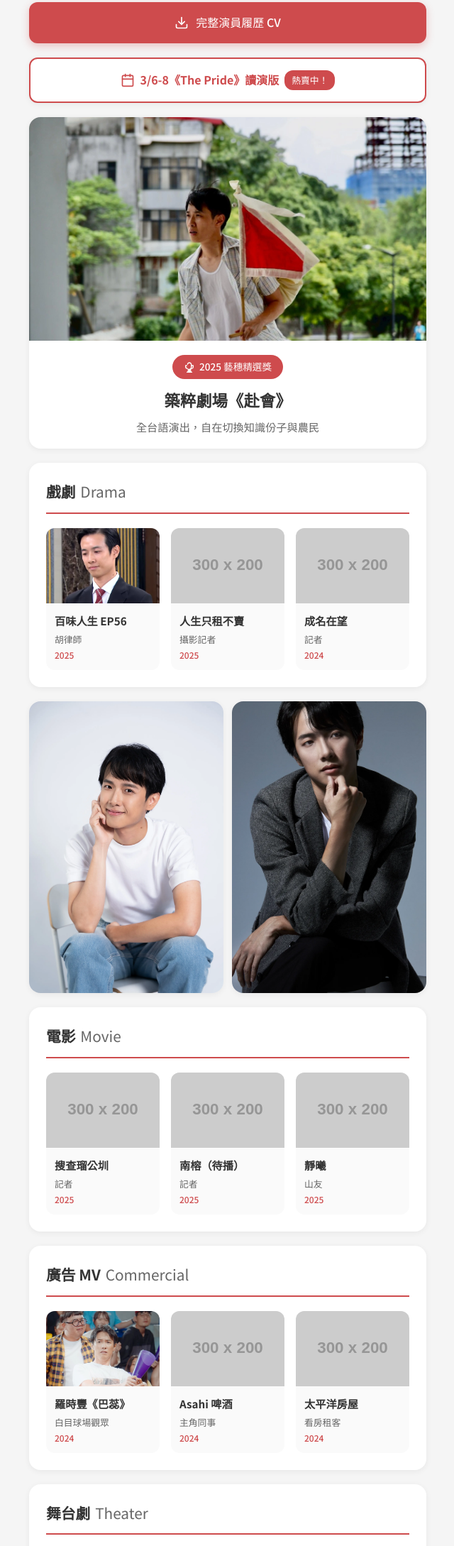
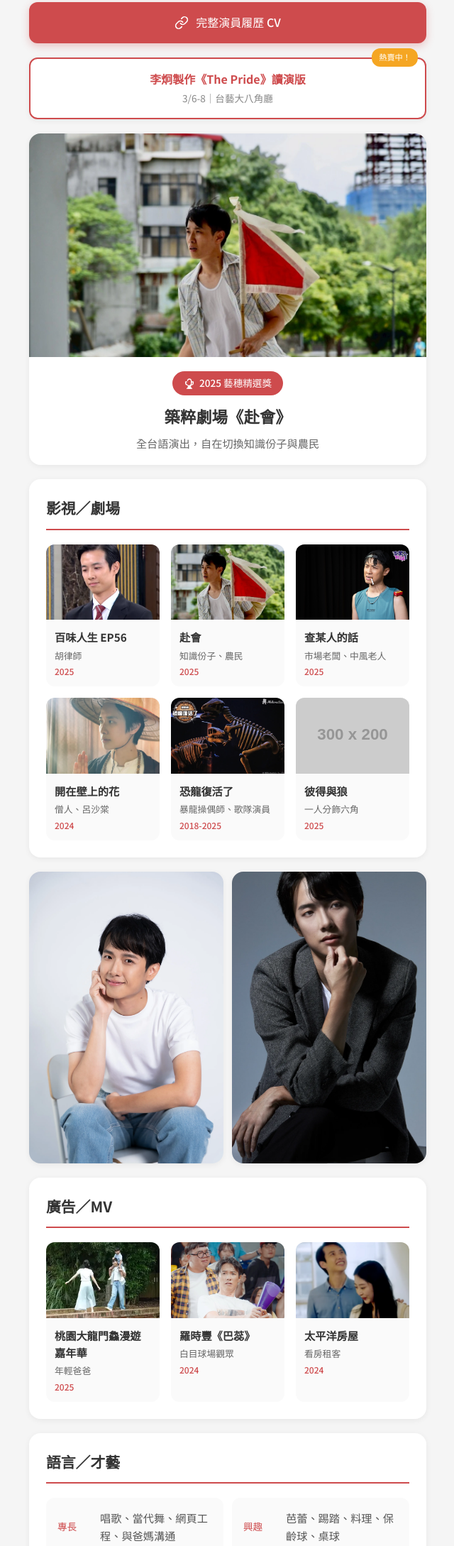
Before and after one commit to wesley100002001/wesley100002001.github.io, a website: page wesley.cwlin/index.html in a window 1280 px wide. Shown: the part 470-2648 px from the top of the page at 71% size, without its empty margins (319-959 px from the left). Drawn offline with Linux system fonts and the light colour scheme; placeholder pictures from the web are drawn by us.

Commit message:
Update portfolio with restructured sections and improved upcoming show
- Restructure sections: combine drama/movie/theater into 影視／劇場
- Update upcoming show button with two-line layout (title + date/location)
- Change upcoming badge color to gold (#f5a623)
- Add favicon and new commercial/theater images
- Update dev server port to 41789

Co-Authored-By: Claude Opus 4.5 <noreply@anthropic.com>

```diff
--- a/package.json
+++ b/package.json
@@ -3,6 +3,6 @@
   "version": "1.0.0",
   "description": "Wesley Lin's Actor Portfolio",
   "scripts": {
-    "dev": "python3 -m http.server 8080"
+    "dev": "python3 -m http.server 41789"
   }
 }
--- a/wesley.cwlin/config/experience.js
+++ b/wesley.cwlin/config/experience.js
@@ -7,7 +7,7 @@ const experiences = {
     link: ""
   },
 
-  drama: [
+  filmTheater: [
     {
       title: "百味人生 EP56",
       year: 2025,
@@ -15,71 +15,6 @@ const experiences = {
       thumbnail: "assets/images/drama/2025百味人生胡律師.webp",
       link: "https://youtu.be/U0tfidqYRTg?si=bB7dHIOsgOFvvB8O&t=3150"
     },
-    {
-      title: "人生只租不賣",
-      year: 2025,
-      role: "攝影記者",
-      thumbnail: "",
-      link: ""
-    },
-    {
-      title: "成名在望",
-      year: 2024,
-      role: "記者",
-      thumbnail: "",
-      link: ""
-    }
-  ],
-
-  movie: [
-    {
-      title: "搜查瑠公圳",
-      year: 2025,
-      role: "記者",
-      thumbnail: "",
-      link: ""
-    },
-    {
-      title: "南榕（待播）",
-      year: 2025,
-      role: "記者",
-      thumbnail: "",
-      link: ""
-    },
-    {
-      title: "靜曦",
-      year: 2025,
-      role: "山友",
-      thumbnail: "",
-      link: ""
-    }
-  ],
-
-  commercial: [
-    {
-      title: "羅時豐《巴蕊》",
-      year: 2024,
-      role: "白目球場觀眾",
-      thumbnail: "assets/images/music-video/ba-re1.jpg",
-      link: "https://www.instagram.com/reel/C-pko6Svb2Q"
-    },
-    {
-      title: "Asahi 啤酒",
-      year: 2024,
-      role: "主角同事",
-      thumbnail: "",
-      link: ""
-    },
-    {
-      title: "太平洋房屋",
-      year: 2024,
-      role: "看房租客",
-      thumbnail: "",
-      link: ""
-    }
-  ],
-
-  theater: [
     {
       title: "赴會",
       year: 2025,
@@ -104,9 +39,40 @@ const experiences = {
     {
       title: "恐龍復活了",
       year: "2018-2025",
-      role: "操偶師、演員",
+      role: "暴龍操偶師、歌隊演員",
+      thumbnail: "assets/images/theater/恐龍復活了.webp",
+      link: ""
+    },
+    {
+      title: "彼得與狼",
+      year: "2025",
+      role: "一人分飾六角",
       thumbnail: "",
       link: ""
+    }
+  ],
+
+  commercial: [
+    {
+      title: "桃園大龍門鱻漫遊嘉年華",
+      year: 2025,
+      role: "年輕爸爸",
+      thumbnail: "assets/images/commercials/2025桃園大龍門.webp",
+      link: "https://www.facebook.com/reel/816990364191973"
+    },
+    {
+      title: "羅時豐《巴蕊》",
+      year: 2024,
+      role: "白目球場觀眾",
+      thumbnail: "assets/images/music-video/ba-re1.jpg",
+      link: "https://www.instagram.com/reel/C-pko6Svb2Q"
+    },
+    {
+      title: "太平洋房屋",
+      year: 2024,
+      role: "看房租客",
+      thumbnail: "assets/images/commercials/2024太平洋房屋.webp",
+      link: "https://www.youtube.com/watch?v=bYA5NF7yOhM&t=116s"
     }
   ]
 };
--- /dev/null
+++ b/wesley.cwlin/config/upcomingShows.js
@@ -0,0 +1,8 @@
+const upcomingShow = {
+  title: "李炯製作《The Pride》讀演版",
+  date: "3/6-8",
+  location: "台藝大八角廳",
+  link: "https://www.opentix.life/event/2008079369157742593"
+};
+
+export default upcomingShow;
--- a/wesley.cwlin/index.html
+++ b/wesley.cwlin/index.html
@@ -5,6 +5,7 @@
     <meta charset="UTF-8">
     <meta name="viewport" content="width=device-width, initial-scale=1.0">
     <title>林家偉 Wesley Lin | 演員作品集</title>
+    <link rel="icon" type="image/svg+xml" href="assets/favicon.svg">
     <link rel="stylesheet" href="style.css">
     <link rel="preconnect" href="https://fonts.googleapis.com">
     <link rel="preconnect" href="https://fonts.gstatic.com" crossorigin>
@@ -40,33 +41,22 @@
         <a href="https://drive.google.com/file/d/1lFgPL-tpofC0eMXst_N3XPUMihWZJh5Z/view" target="_blank" class="cv-btn">
             <svg xmlns="http://www.w3.org/2000/svg" width="20" height="20" viewBox="0 0 24 24" fill="none"
                 stroke="currentColor" stroke-width="2" stroke-linecap="round" stroke-linejoin="round">
-                <path d="M21 15v4a2 2 0 0 1-2 2H5a2 2 0 0 1-2-2v-4"></path>
-                <polyline points="7 10 12 15 17 10"></polyline>
-                <line x1="12" y1="15" x2="12" y2="3"></line>
+                <path d="M10 13a5 5 0 0 0 7.54.54l3-3a5 5 0 0 0-7.07-7.07l-1.72 1.71"></path>
+                <path d="M14 11a5 5 0 0 0-7.54-.54l-3 3a5 5 0 0 0 7.07 7.07l1.71-1.71"></path>
             </svg>
             完整演員履歷 CV
         </a>
 
         <!-- Upcoming Show Button -->
-        <a href="https://www.opentix.life/event/2008079369157742593" target="_blank" class="upcoming-btn">
-            <svg xmlns="http://www.w3.org/2000/svg" width="20" height="20" viewBox="0 0 24 24" fill="none"
-                stroke="currentColor" stroke-width="2" stroke-linecap="round" stroke-linejoin="round">
-                <path d="M19 4H5a2 2 0 0 0-2 2v14a2 2 0 0 0 2 2h14a2 2 0 0 0 2-2V6a2 2 0 0 0-2-2z"></path>
-                <path d="M16 2v4"></path>
-                <path d="M8 2v4"></path>
-                <path d="M3 10h18"></path>
-            </svg>
-            <span class="upcoming-title">3/6-8《The Pride》讀演版</span>
-            <span class="upcoming-badge">熱賣中！</span>
-        </a>
+        <div id="upcoming-show"></div>
 
         <!-- Award Highlight -->
         <section class="award-section" id="award-section"></section>
 
-        <!-- 戲劇 Drama -->
+        <!-- 影視／劇場 -->
         <section class="section">
-            <h2 class="section-title">戲劇 <span class="section-subtitle">Drama</span></h2>
-            <div class="card-grid" id="drama-grid"></div>
+            <h2 class="section-title">影視／劇場</h2>
+            <div class="card-grid" id="film-theater-grid"></div>
         </section>
 
         <!-- Photo Highlight -->
@@ -81,27 +71,15 @@
             </div>
         </section>
 
-        <!-- 電影 Movie -->
+        <!-- 廣告／MV -->
         <section class="section">
-            <h2 class="section-title">電影 <span class="section-subtitle">Movie</span></h2>
-            <div class="card-grid" id="movie-grid"></div>
-        </section>
-
-        <!-- 廣告 MV Commercial -->
-        <section class="section">
-            <h2 class="section-title">廣告 MV <span class="section-subtitle">Commercial</span></h2>
+            <h2 class="section-title">廣告／MV</h2>
             <div class="card-grid" id="commercial-grid"></div>
         </section>
 
-        <!-- 舞台劇 Theater -->
+        <!-- 語言／才藝 -->
         <section class="section">
-            <h2 class="section-title">舞台劇 <span class="section-subtitle">Theater</span></h2>
-            <div class="card-grid" id="theater-grid"></div>
-        </section>
-
-        <!-- 其它才藝 Skills -->
-        <section class="section">
-            <h2 class="section-title">其它才藝 <span class="section-subtitle">Skills</span></h2>
+            <h2 class="section-title">語言／才藝</h2>
             <div class="skills-grid">
                 <div class="skill-item">
                     <span class="skill-label">專長</span>
@@ -139,6 +117,24 @@
 
     <script type="module">
         import experiences from './config/experience.js';
+        import upcomingShow from './config/upcomingShows.js';
+
+        function renderUpcomingShow(show) {
+            const container = document.getElementById('upcoming-show');
+            if (!show || !show.link) {
+                container.style.display = 'none';
+                return;
+            }
+            container.innerHTML = `
+                <a href="${show.link}" target="_blank" class="upcoming-btn">
+                    <div class="upcoming-text">
+                        <span class="upcoming-title">${show.title}</span>
+                        <span class="upcoming-subtitle">${show.date}｜${show.location}</span>
+                    </div>
+                    <span class="upcoming-badge">熱賣中！</span>
+                </a>
+            `;
+        }
 
         function createCard(item) {
             const card = document.createElement('a');
@@ -192,11 +188,10 @@
             `;
         }
 
+        renderUpcomingShow(upcomingShow);
         renderAward(experiences.award);
-        renderSection('drama-grid', experiences.drama);
-        renderSection('movie-grid', experiences.movie);
+        renderSection('film-theater-grid', experiences.filmTheater);
         renderSection('commercial-grid', experiences.commercial);
-        renderSection('theater-grid', experiences.theater);
     </script>
 </body>
 
--- a/wesley.cwlin/style.css
+++ b/wesley.cwlin/style.css
@@ -113,6 +113,7 @@ body {
 
 /* Upcoming Show Button */
 .upcoming-btn {
+    position: relative;
     display: flex;
     align-items: center;
     justify-content: center;
@@ -136,16 +137,32 @@ body {
     transform: translateY(-2px);
 }
 
+.upcoming-text {
+    display: flex;
+    flex-direction: column;
+    align-items: center;
+    gap: 4px;
+}
+
 .upcoming-title {
     font-weight: 600;
 }
 
+.upcoming-subtitle {
+    font-size: 0.85rem;
+    font-weight: 400;
+    color: #888;
+}
+
 .upcoming-badge {
-    background: #ce4b4d;
+    position: absolute;
+    top: -15px;
+    right: 10px;
+    background: #f5a623;
     color: white;
     padding: 4px 10px;
     border-radius: 12px;
-    font-size: 0.8rem;
+    font-size: 0.7rem;
     font-weight: 500;
 }
 
```
Also changed, not shown: CLAUDE.md (+2 -2 lines), wesley.cwlin/assets/favicon.svg (added), wesley.cwlin/assets/images/commercials/2024太平洋房屋.webp (added), wesley.cwlin/assets/images/commercials/2025桃園大龍門.webp (added), wesley.cwlin/assets/images/theater/恐龍復活了.webp (added).
